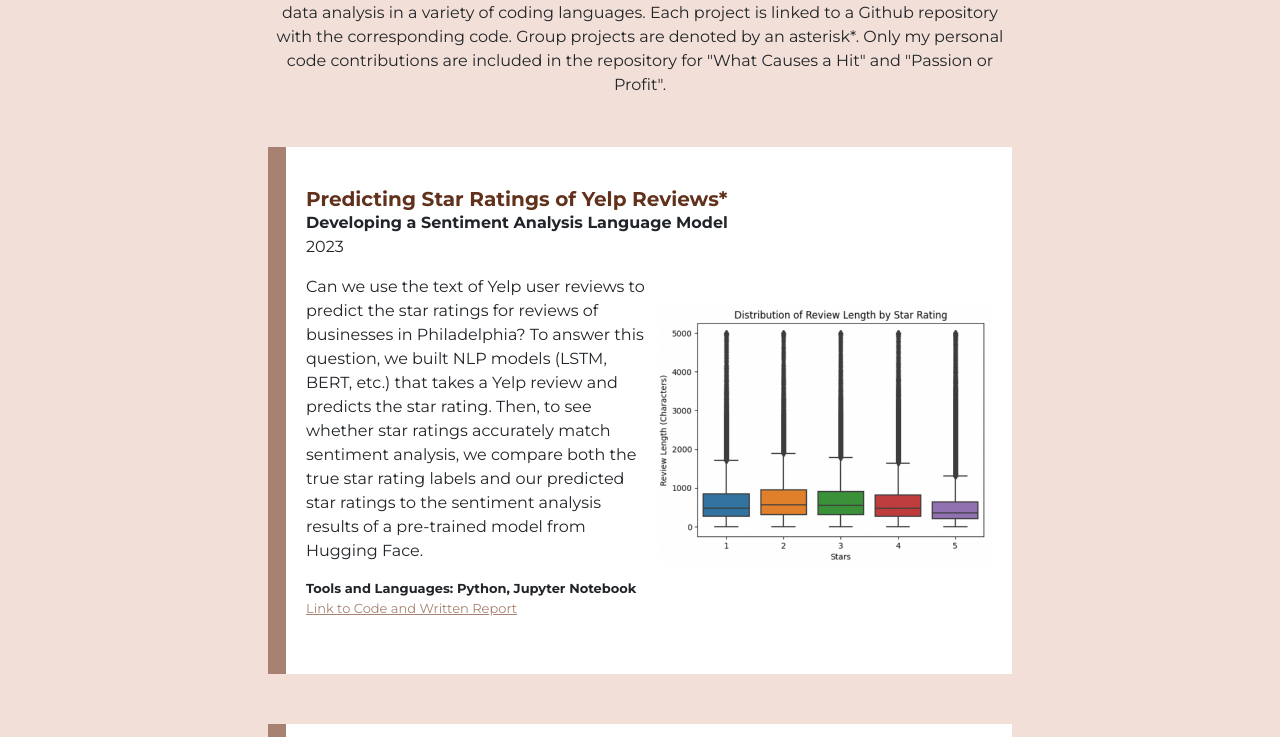
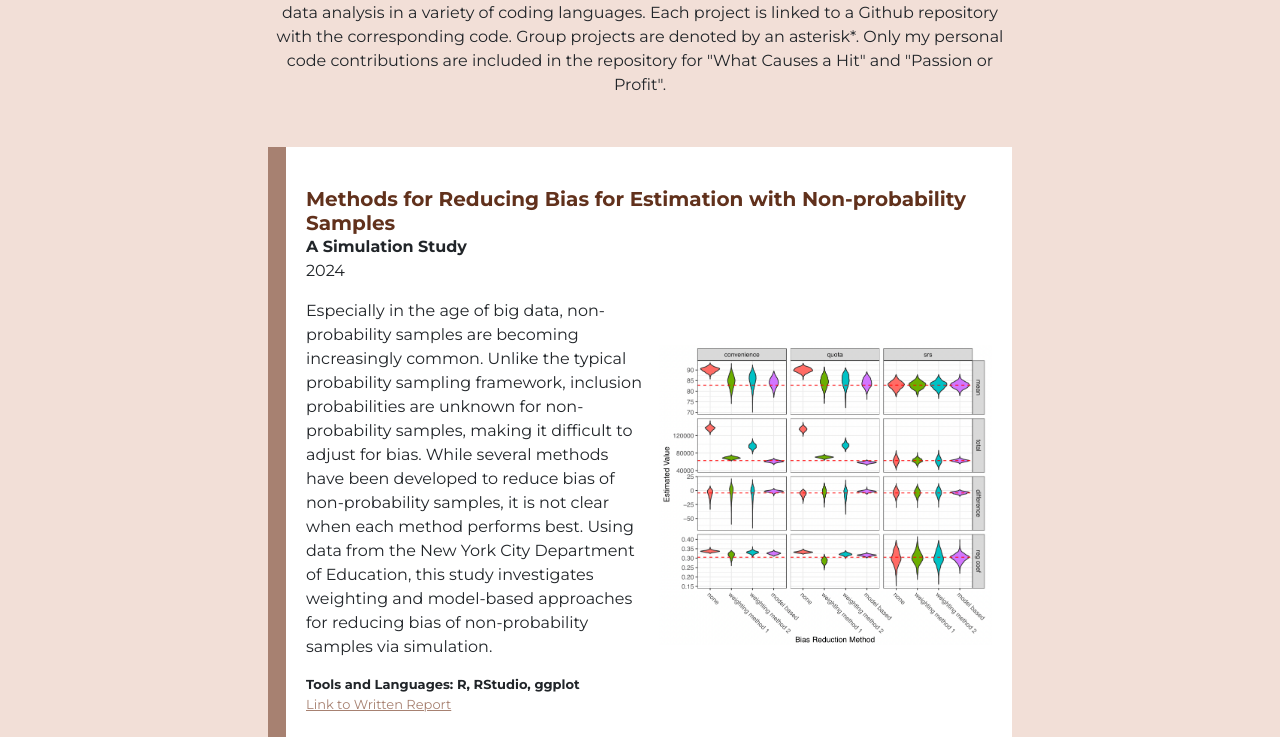
Before and after one commit to cchen2125/clara-chen-website, a plain HTML site: page projects.html in a window 1280 px wide. Shown: the part 215-952 px from the top of the page. Drawn offline with nearby package versions, Linux system fonts and the light colour scheme.

Commit message:
Resume updates

```diff
--- a/projects.html
+++ b/projects.html
@@ -39,6 +39,24 @@
             <h2 class="bold heading">Projects</h2>
 
             <p style="text-align: center;">The following projects demonstrate my experience with computer science, data science, and data analysis in a variety of coding languages. Each project is linked to a Github repository with the corresponding code. Group projects are denoted by an asterisk*. Only my personal code contributions are included in the repository for "What Causes a Hit" and "Passion or Profit".</p>
+
+            <div class="row experience">
+                <h5 class="bold heading">Methods for Reducing Bias for Estimation with Non-probability Samples</h5>
+                <p class="bold subtitle">A Simulation Study</p>
+                <div class="col-md-6">
+                    <p class="year">2024</p>
+                    <p>Especially in the age of big data, non-probability samples are becoming increasingly common. Unlike the typical probability sampling framework, inclusion probabilities are unknown for non-probability
+                        samples, making it difficult to adjust for bias. While several methods have been developed to reduce bias
+                        of non-probability samples, it is not clear when each method performs best. Using data from the New
+                        York City Department of Education, this study investigates weighting and model-based approaches for
+                        reducing bias of non-probability samples via simulation.</p>
+                    <p class="bold tools">Tools and Languages: R, RStudio, ggplot<br>
+                        <a href="docs/nonprob_sample_study.pdf" target="_blank">Link to Written Report</a>
+                </div>
+                <div class="col-md-6 center">
+                    <img alt="faceted violin plots of results" src="img/estimates.png" class="project-image">
+                </div>
+            </div>
 
             <div class="row experience">
                 <h5 class="bold heading">Predicting Star Ratings of Yelp Reviews*</h5>
```
Also changed, not shown: index.html (+1 -1 lines), resume.html (+2 -2 lines), img/estimates.png (added), 3 other files.
